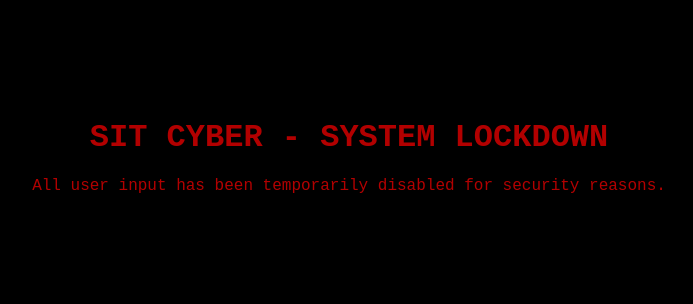
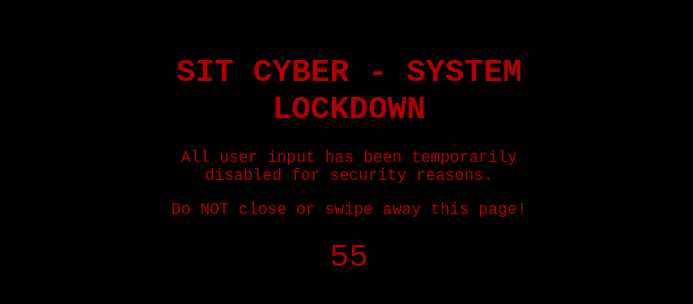
Before and after one commit to MohanaPriya149/sitcyber, a plain HTML site: page index.html in a window 1280 px wide. Shown: the part 246-550 px from the top of the page, without its empty margins (291-984 px from the left). Drawn offline with Linux system fonts and the light colour scheme.

Commit message:
Update index.html

```diff
--- a/index.html
+++ b/index.html
@@ -1,14 +1,72 @@
 <!DOCTYPE html>
-<html>
+<html lang="en">
 <head>
+<meta charset="UTF-8" />
+<meta name="viewport" content="width=device-width, initial-scale=1, maximum-scale=1, user-scalable=no" />
 <title>SIT CYBER LOCKDOWN</title>
-    <link rel="stylesheet" href="style.css">
+<style>
+  html, body {
+    margin: 0; padding: 0; height: 100%; overflow: hidden;
+    background: black;
+    color: red;
+    font-family: 'Courier New', monospace;
+    display: flex;
+    justify-content: center;
+    align-items: center;
+    user-select: none; /* prevent text selection */
+    -webkit-user-select: none;
+    -webkit-touch-callout: none; /* disable long press menu */
+  }
+  #lockscreen {
+    text-align: center;
+    animation: blink 1s step-start infinite;
+    width: 90vw;
+    max-width: 400px;
+  }
+  @keyframes blink {
+    50% { opacity: 0.7; }
+  }
+  #countdown {
+    font-size: 2rem;
+    margin-top: 20px;
+  }
+</style>
 </head>
 <body>
   <div id="lockscreen">
     <h1>SIT CYBER - SYSTEM LOCKDOWN</h1>
     <p>All user input has been temporarily disabled for security reasons.</p>
+    <p>Do NOT close or swipe away this page!</p>
+    <div id="countdown">60</div>
   </div>
-    <script src="script.js"></script>
+
+<script>
+  // Disable all input events
+  function disableInput() {
+    const blockEvent = e => e.preventDefault();
+    ['keydown','keyup','keypress','touchstart','touchmove','touchend','mousedown','mouseup','click','contextmenu'].forEach(event => {
+      document.addEventListener(event, blockEvent, true);
+    });
+  }
+  disableInput();
+
+  // Countdown timer
+  let seconds = 60;
+  const countdownEl = document.getElementById('countdown');
+  const interval = setInterval(() => {
+    seconds--;
+    countdownEl.textContent = seconds;
+    if (seconds <= 0) {
+      clearInterval(interval);
+      location.reload(); // Reload page to “unlock”
+    }
+  }, 1000);
+
+  // Optional: Try to prevent back navigation (not foolproof)
+  history.pushState(null, '', location.href);
+  window.addEventListener('popstate', function () {
+    history.pushState(null, '', location.href);
+  });
+</script>
 </body>
 </html>
```
Lines whose indentation alone changed are shown as unchanged.
